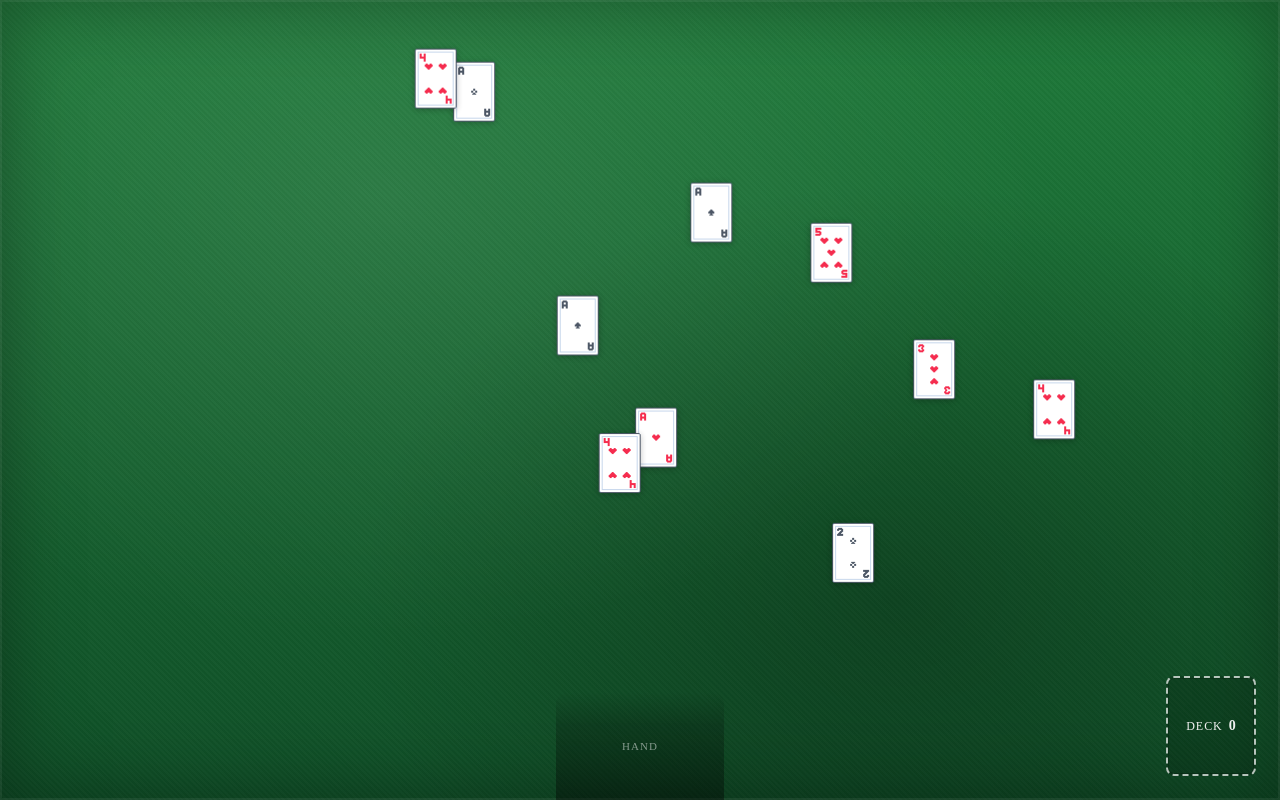
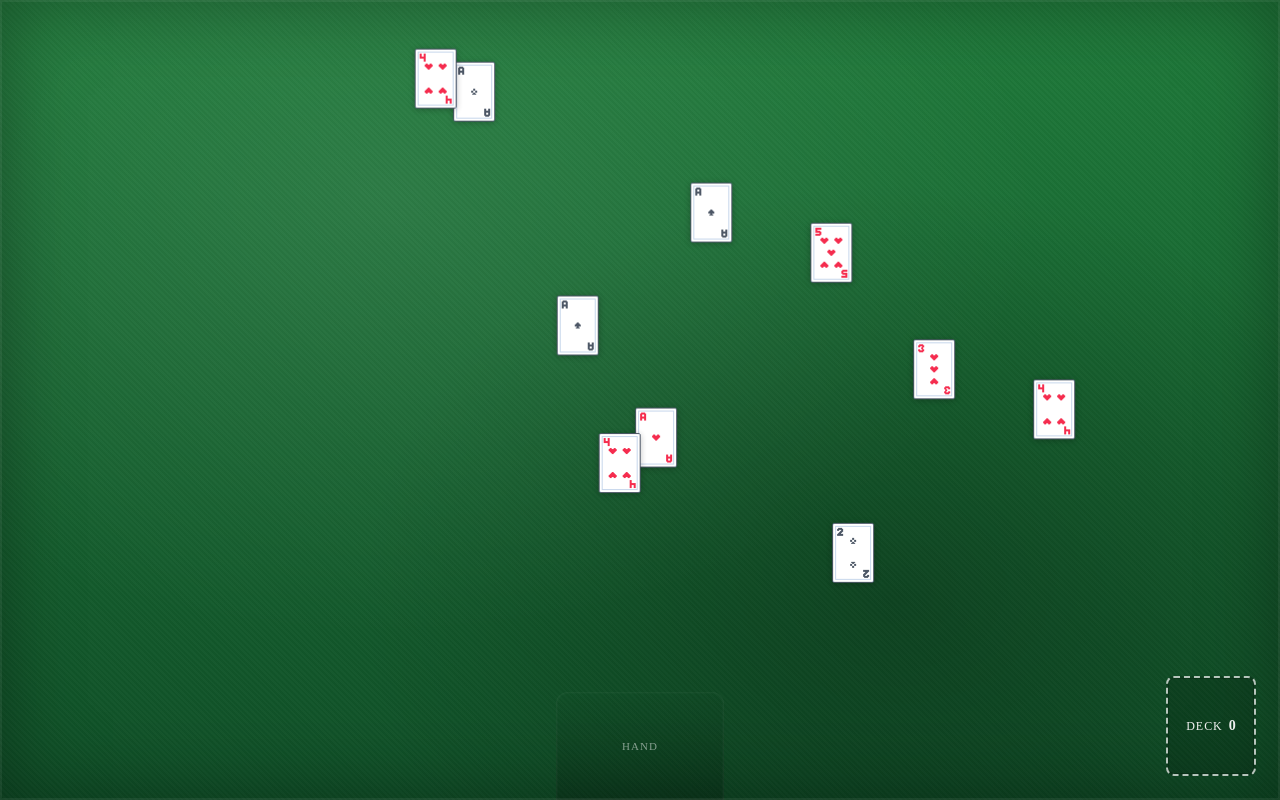
Before and after one commit to f0ursqu4r3/cardz, a Vue app: page / in a window 1280 px wide. Built offline with nearby package versions, Linux system fonts and the light colour scheme.

Commit message:
style: update hand card styles for improved visual hierarchy and interaction

```diff
--- a/src/views/IndexView.vue
+++ b/src/views/IndexView.vue
@@ -203,10 +203,11 @@ onBeforeUnmount(() => {
   padding: 8px 24px;
   background: linear-gradient(
     to top,
-    rgba(0, 0, 0, 0.4) 0%,
-    rgba(0, 0, 0, 0.2) 70%,
+    rgba(0, 0, 0, 0.2) 0%,
+    rgba(0, 0, 0, 0.05) 75%,
     transparent 100%
   );
+  box-shadow: inset 0px 0px 4px -2px rgba(255, 255, 255, 0.3);
   border-radius: 12px 12px 0 0;
   display: flex;
   align-items: center;
@@ -226,10 +227,8 @@ onBeforeUnmount(() => {
 .hand__cards {
   position: relative;
   height: var(--tile-h);
-  display: flex;
-  align-items: center;
+  width: 0;
   pointer-events: none;
-  justify-content: center;
 }
 
 .hand__placeholder {
```
